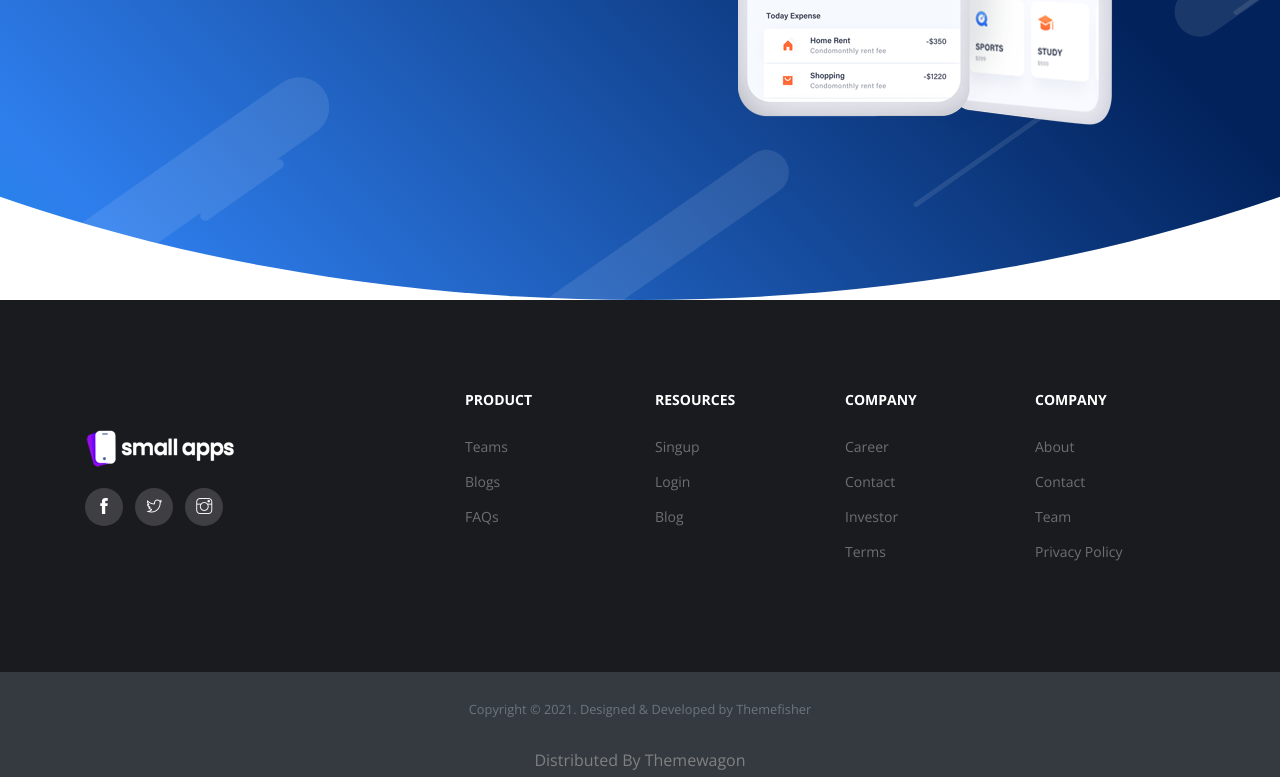
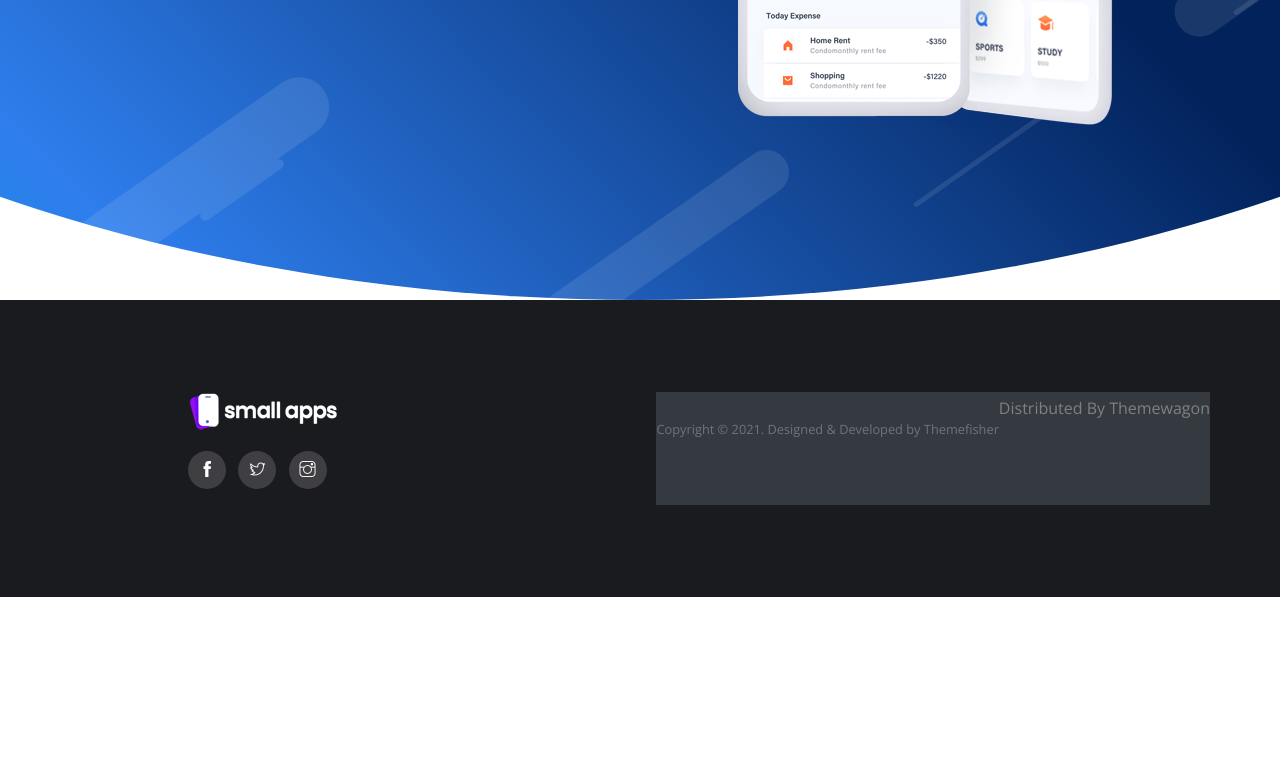
Before and after one commit to aibotsacademy/rentacar, a website: page index.html in a window 1280 px wide. Shown: the part 470-1247 px from the top of the page. After the commit the page ends 1067 px from the top, so only its background shows below. Drawn offline with nearby package versions, Linux system fonts and the light colour scheme; some packages are replaced by stand-ins of ours.

Commit message:
Update index.html

```diff
--- a/index.html
+++ b/index.html
@@ -119,59 +119,7 @@ FACEBOOK: https://www.facebook.com/themefisher
             </ul>
           </div>
         </div>
-        <div class="col-lg-2 col-md-3 col-6 mt-5 mt-lg-0">
-          <div class="block-2">
-            <!-- heading -->
-            <h6>Product</h6>
-            <!-- links -->
-            <ul>
-              <li><a href="team.html">Teams</a></li>
-              <li><a href="blog.html">Blogs</a></li>
-              <li><a href="FAQ.html">FAQs</a></li>
-            </ul>
-          </div>
-        </div>
-        <div class="col-lg-2 col-md-3 col-6 mt-5 mt-lg-0">
-          <div class="block-2">
-            <!-- heading -->
-            <h6>Resources</h6>
-            <!-- links -->
-            <ul>
-              <li><a href="sign-up.html">Singup</a></li>
-              <li><a href="sign-in.html">Login</a></li>
-              <li><a href="blog.html">Blog</a></li>
-            </ul>
-          </div>
-        </div>
-        <div class="col-lg-2 col-md-3 col-6 mt-5 mt-lg-0">
-          <div class="block-2">
-            <!-- heading -->
-            <h6>Company</h6>
-            <!-- links -->
-            <ul>
-              <li><a href="career.html">Career</a></li>
-              <li><a href="contact.html">Contact</a></li>
-              <li><a href="team.html">Investor</a></li>
-              <li><a href="privacy.html">Terms</a></li>
-            </ul>
-          </div>
-        </div>
-        <div class="col-lg-2 col-md-3 col-6 mt-5 mt-lg-0">
-          <div class="block-2">
-            <!-- heading -->
-            <h6>Company</h6>
-            <!-- links -->
-            <ul>
-              <li><a href="about.html">About</a></li>
-              <li><a href="contact.html">Contact</a></li>
-              <li><a href="team.html">Team</a></li>
-              <li><a href="privacy-policy.html">Privacy Policy</a></li>
-            </ul>
-          </div>
-        </div>
-      </div>
-    </div>
-  </div>
+
   <div class="text-center bg-dark py-4">
     <small class="text-secondary">Copyright &copy; <script>document.write(new Date().getFullYear())</script>. Designed &amp; Developed by <a href="https://themefisher.com/">Themefisher</a></small class="text-secondary">
   </div>
```
